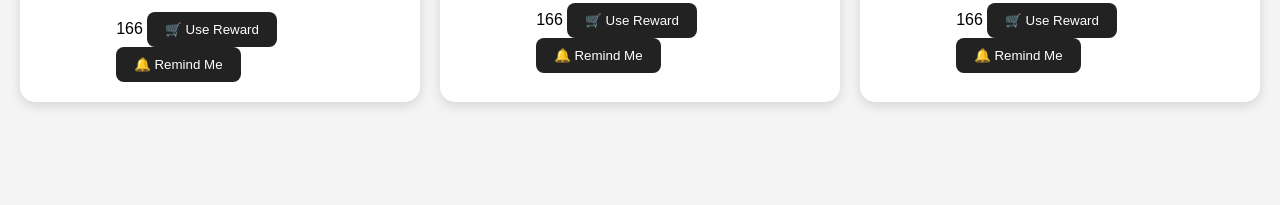
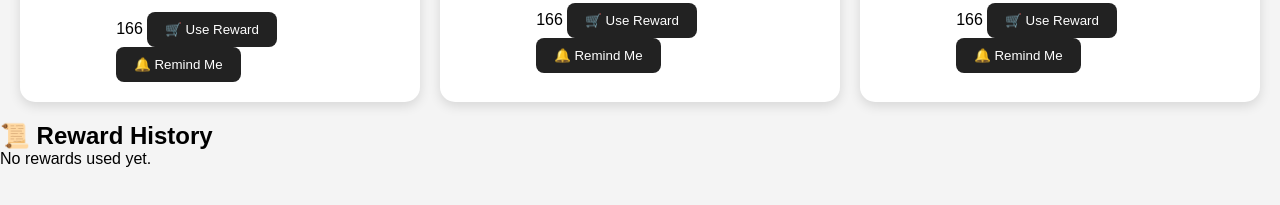
Before and after one commit to bhavyasrisaikam-hub/Ecommerce-product-catlog, a plain HTML site: page rewards.html in a window 1280 px wide. Shown: the part 515-720 px from the top of the page. Drawn offline with Linux system fonts and the light colour scheme.

Commit message:
rewards.html

```diff
--- a/rewards.html
+++ b/rewards.html
@@ -51,6 +51,13 @@
     </h2>
 
     <div id="rewardsContainer"></div>
+    <section class="reward-history">
+    <h2>📜 Reward History</h2>
+
+    <div id="rewardHistoryContainer">
+        <p>No rewards used yet.</p>
+    </div>
+</section>
 
 </main>
 
```
